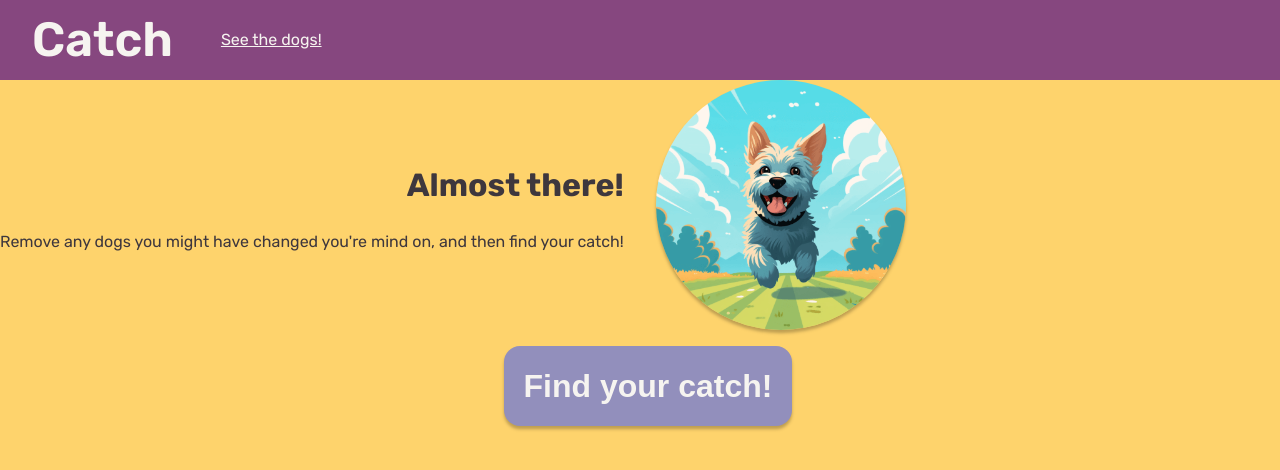
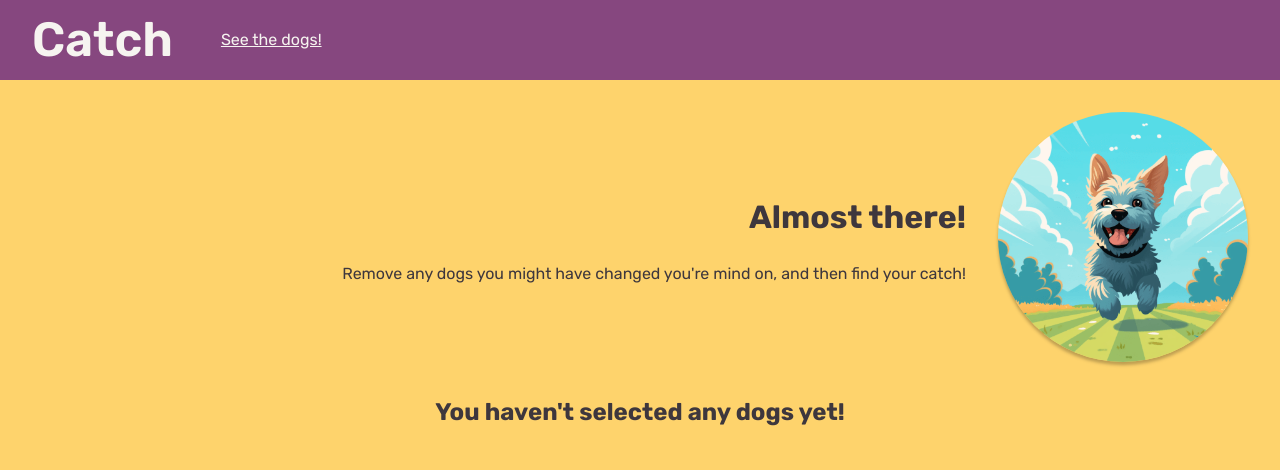
Before and after one commit to hunterxa/fetch-take-home, a React (Vite) app: page /favorites in a window 1280 px wide. Shown: the top 470 px of the page. Built offline with nearby package versions, Linux system fonts and the light colour scheme.

Commit message:
Adding to favorites page
Added some conditional rendering and styling

```diff
--- a/src/pages/favorites/Favorites.jsx
+++ b/src/pages/favorites/Favorites.jsx
@@ -28,17 +28,25 @@ export default function Favorites() {
 
   return (
     <div className="favorites-page">
-      <div className="horizontal-flex">
-        <div className="favorites-page-info">
+      <div className="favorites-page-info">
+        <div className="favorites-page-info-text">
           <h1>Almost there!</h1>
           <p>Remove any dogs you might have changed you&#39;re mind on, and then find your catch!</p>
         </div>
         <img src={favoritesImage} className="favorites-page-image" />
       </div>
-      <div className="match-button-container">
-        <button className="match-button">Find your catch!</button>
-      </div>
-      {dogCards && <div className="selected-dogs-container">{dogCards}</div>}
+
+      {/*If no dogs have been selected show message to user*/}
+      {selectedDogs.length === 0
+        ? <h2 className="no-dogs-selected">You haven&#39;t selected any dogs yet!</h2>
+        :
+        <>
+          <div className="match-button-container">
+            <button className="match-button">Find your catch!</button>
+          </div>
+          {dogCards && <div className="selected-dogs-container">{dogCards}</div>}
+        </>
+      }
     </div>
   )
 }
--- a/src/pages/favorites/favorites.css
+++ b/src/pages/favorites/favorites.css
@@ -6,6 +6,13 @@
 }
 
 .favorites-page-info {
+  margin: 2rem;
+  justify-content: right;
+  display: flex;
+  align-items: center;
+}
+
+.favorites-page-info-text {
   text-align: right;
 }
 
@@ -34,9 +41,9 @@
   display: flex;
   justify-content: center;
   align-items: center;
-  margin-left: 1rem;
   text-decoration: none;
   box-shadow: 0 0.2rem 0.2rem rgba(0, 0, 0, 0.25);
+  margin-bottom: 2rem;
 }
 
 .match-button:hover {
@@ -48,3 +55,7 @@
   box-shadow: none;
   transform: translate(0.2rem, 0.2rem)
 }
+
+.no-dogs-selected {
+  text-align: center;
+}
```
